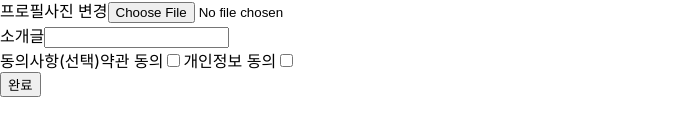
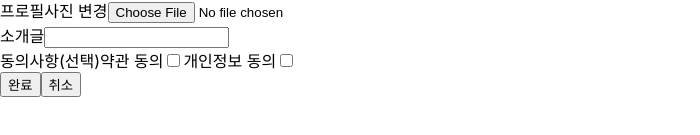
Before and after one commit to jag0908/jimbim, a React (Create React App) app in the folder client/: page /kakaoIdFirstEdit/1 in a window 1280 px wide. Shown: the part 191-326 px from the top of the page, without its empty margins (0-700 px from the left). Built offline with nearby package versions, Linux system fonts and the light colour scheme; no server answers.

Commit message:
뒤로가기버튼

```diff
--- a/client/src/Component/member/KakaoIdFirstEdit.js
+++ b/client/src/Component/member/KakaoIdFirstEdit.js
@@ -202,6 +202,7 @@ function KakaoIdFirstEdit() {
             </div>
             <div className="btns">
                 <button onClick={()=>{onSubmit()}}>완료</button>
+                <button onClick={()=>{navigate('/login')}}>취소</button>
             </div>
         </article>
     )
```
